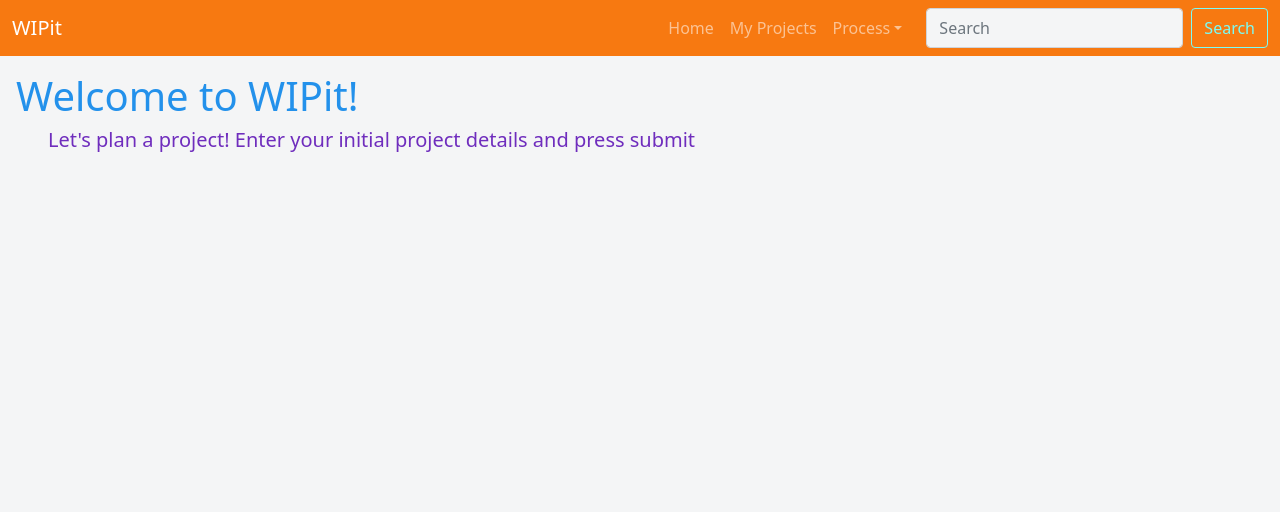
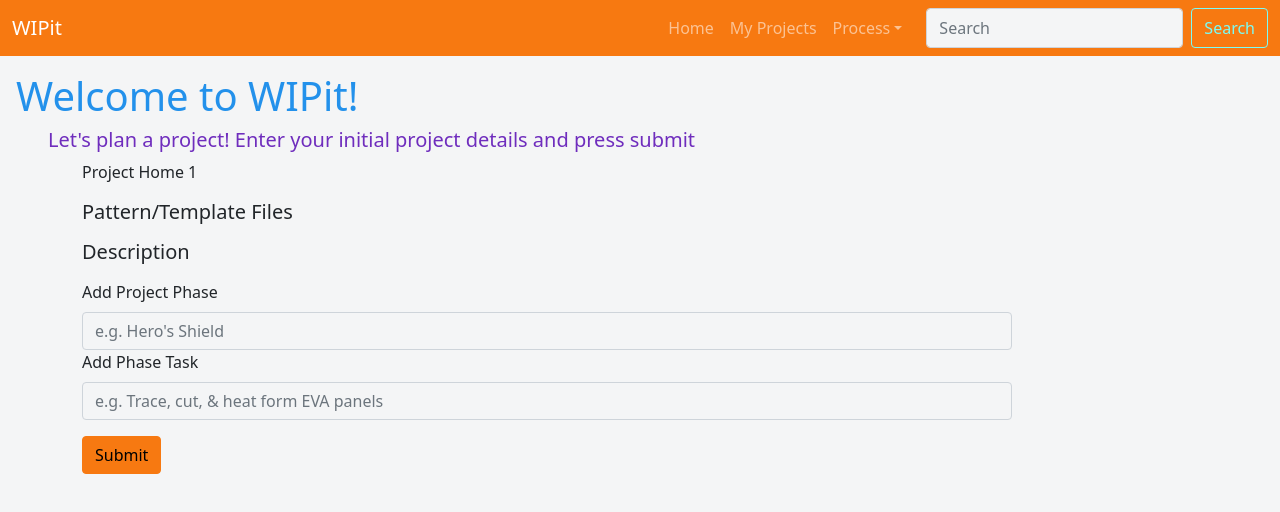
Before and after one commit to kemetcalf/craft-app, a React (Create React App) app in the folder craft-app/: page /project/1 in a window 1280 px wide. Shown: the top 512 px of the page. Built offline with nearby package versions, Linux system fonts and the light colour scheme.

Commit message:
ShortList rendered, link in project description to ProjectDetail, ProjectDetail basic structure

```diff
--- a/craft-app/src/App.js
+++ b/craft-app/src/App.js
@@ -1,14 +1,16 @@
 import "./App.scss";
 import uuid from "react-uuid";
-import { Routes, Route, Link } from "react-router-dom";
-import { useState } from "react";
+import { Routes, Route } from "react-router-dom";
+import { useState, useEffect } from "react";
 import NavBar from "./components/NavBar.js";
 import PlanForm from "./components/PlanForm";
 import ProjectList from "./components/ProjectList";
-import Project from "./components/ProjectDetail";
+import ProjectDetail from "./components/ProjectDetail";
+import PageNotFound from "./components/PageNotFound";
 
 function App({ callback }) {
-	// Array of projects with state update
+	const LOCAL_STORAGE_KEY = "projects";
+	// Array of projects with state
 	const [projects, updateProjects] = useState([]);
 
 	//addProject handler appends array of projects with new project input; function passed as props to the PlanForm; projects array passed as props to ProjectList
@@ -16,9 +18,18 @@ function App({ callback }) {
 		updateProjects([...projects, { ...projectInfo, id: uuid() }]);
 	};
 
-	// const ;
+	console.log(projects);
 
-	console.log(projects);
+	useEffect(() => {
+		const retrieveProjects = JSON.parse(
+			localStorage.getItem(LOCAL_STORAGE_KEY)
+		);
+		if (retrieveProjects) updateProjects(retrieveProjects);
+	}, []);
+
+	useEffect(() => {
+		localStorage.setItem(LOCAL_STORAGE_KEY, JSON.stringify(projects));
+	}, [projects]);
 
 	return (
 		<div ref={callback}>
@@ -32,7 +43,7 @@ function App({ callback }) {
 				<Route
 					exact
 					path="/"
-					element={<PlanForm addProject={addProject} />}
+					element={<PlanForm addProject={addProject} projects={projects} />}
 				></Route>
 				<Route
 					exact
@@ -40,15 +51,10 @@ function App({ callback }) {
 					element={<ProjectList projects={projects} />}
 				></Route>
 				<Route
-					exact
-					path={`/projectdetail:${projects.id}`}
-					element={<Project />}
-				></Route>
-				{/* <Route
-					exact
-					path="/"
-					element={
-				></Route> */}
+					path="/project/:projectId"
+					element={<ProjectDetail projects={projects} />}
+				/>
+				<Route exact path="*" element={<PageNotFound />}></Route>
 			</Routes>
 		</div>
 	);
--- /dev/null
+++ b/craft-app/src/components/PageNotFound.js
@@ -0,0 +1,9 @@
+function PageNotFound(e) {
+	return (
+		<div className="container">
+			<h3>Sorry, we couldn't find that URL D:</h3>
+		</div>
+	);
+}
+
+export default PageNotFound;
--- a/craft-app/src/components/PlanForm.js
+++ b/craft-app/src/components/PlanForm.js
@@ -3,9 +3,27 @@ import Form from "react-bootstrap/Form";
 import Col from "react-bootstrap/Col";
 import Row from "react-bootstrap/Row";
 import { useState } from "react";
-import ProjectList from "./ProjectList";
 
-function PlanForm({ addProject }) {
+function ShortList({ projects }) {
+	console.log(projects);
+	if (projects) {
+		console.log("ShortList render");
+		return (
+			<div className="short-list-container">
+				{projects.map(({ id, title, color, description }) => (
+					<div key={id}>
+						<h2 style={{ color: color }}>{title}</h2>
+						<p>{description}</p>
+					</div>
+				))}
+			</div>
+		);
+	} else {
+		console.log("ShortList not render");
+	}
+}
+
+function PlanForm({ addProject, projects }) {
 	const [projectInfo, setProjectInfo] = useState({
 		title: "My Project",
 		color: "#E40CF0",
@@ -19,14 +37,13 @@ function PlanForm({ addProject }) {
 		setProjectInfo({ ...projectInfo, [e.target.name]: e.target.value });
 	}
 
+	// event listener for new Project object to be written to an array of ProjectList
 	function handleSubmit(e) {
 		e.preventDefault();
 		console.log(projectInfo);
 		addProject(projectInfo);
 		setProjectInfo({ title: "", color: "#E40CF0", files: "", description: "" });
 	}
-
-	// event listener for new Project object to be written to an array of ProjectRoster
 
 	return (
 		<div>
@@ -103,7 +120,9 @@ function PlanForm({ addProject }) {
 					Submit
 				</Button>
 			</Form>
-			<ProjectList></ProjectList>
+			<div>
+				<ShortList projects={projects} />
+			</div>
 		</div>
 	);
 }
--- a/craft-app/src/components/ProjectDetail.js
+++ b/craft-app/src/components/ProjectDetail.js
@@ -3,19 +3,28 @@ import Col from "react-bootstrap/Col";
 import Row from "react-bootstrap/Row";
 import Button from "react-bootstrap/Button";
 import Form from "react-bootstrap/Form";
+import { useParams } from "react-router-dom";
 
-function Project(props) {
-	const { title, color, description, files } = props.project;
-	// if this.id === id,
+function ProjectDetail(project) {
+	let { id, title, color, description, files } = project;
+
+	const params = useParams();
+	let projectId = id;
+	console.log("projectId: ", params.projectId);
+	const projectSku = params.projectId;
+
+	// return <p>you are here :)</p>;
 
 	return (
-		<div>
-			<p>Project Home</p>
-			<h3 style={{ color: color }}>{title}</h3>
-			<h5>Pattern/Template Files</h5>
-			<p>{files}</p>
-			<h5>Description</h5>
-			<p>{description}</p>
+		<div className="container">
+			<div className="full-project" key={projectId}>
+				<p>Project Home {projectSku}</p>
+				<h3 style={{ color: { color } }}>{title}</h3>
+				<h5>Pattern/Template Files</h5>
+				<p>{files}</p>
+				<h5>Description</h5>
+				<p>{description}</p>
+			</div>
 
 			<Col xs={10}>
 				<Row>
@@ -40,4 +49,4 @@ function Project(props) {
 	);
 }
 
-export default Project;
+export default ProjectDetail;
--- a/craft-app/src/components/ProjectList.js
+++ b/craft-app/src/components/ProjectList.js
@@ -1,4 +1,5 @@
 import Accordion from "react-bootstrap/Accordion";
+import { Link, Outlet } from "react-router-dom";
 
 function ProjectList({ projects }) {
 	return (
@@ -17,10 +18,12 @@ function ProjectList({ projects }) {
 						<Accordion.Body>
 							<p>{files}</p>
 							<p>{description}</p>
+							<Link to={`/project/${id}`}>Details</Link>
 						</Accordion.Body>
 					</Accordion.Item>
 				))}
 			</Accordion>
+			<Outlet />
 		</div>
 	);
 }
```
Also changed, not shown: craft-app/src/index.js (+0 -7 lines).
